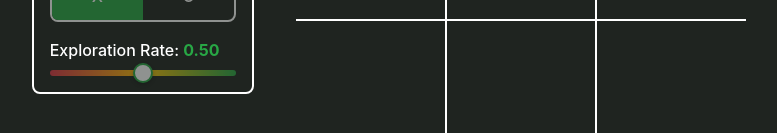
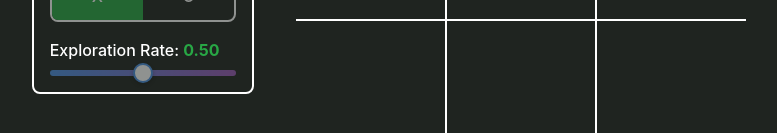
Before and after one commit to igormcsouza/smart-tic-tac-toe, a Next.js app: page / in a window 1280 px wide. Shown: the part 455-588 px from the top of the page, without its empty margins (246-1023 px from the left). Built offline with nearby package versions, Linux system fonts and the light colour scheme.

Commit message:
Use neutral color gradient for exploration slider
Co-authored-by: igormcsouza <38996012+igormcsouza@users.noreply.github.com>

```diff
--- a/styles/globals.css
+++ b/styles/globals.css
@@ -140,7 +140,7 @@ table {
   width: 100%;
   height: 6px;
   border-radius: 5px;
-  background: linear-gradient(to right, #dc3545, #ffc107, #28a745);
+  background: linear-gradient(to right, #4a90e2, #9b59b6);
   outline: none;
   -webkit-appearance: none;
   cursor: pointer;
@@ -154,7 +154,7 @@ table {
   border-radius: 50%;
   background: white;
   cursor: pointer;
-  border: 2px solid #28a745;
+  border: 2px solid #4a90e2;
   box-shadow: 0 2px 4px rgba(0, 0, 0, 0.3);
 }
 
@@ -164,7 +164,7 @@ table {
   border-radius: 50%;
   background: white;
   cursor: pointer;
-  border: 2px solid #28a745;
+  border: 2px solid #4a90e2;
   box-shadow: 0 2px 4px rgba(0, 0, 0, 0.3);
 }
 
```
